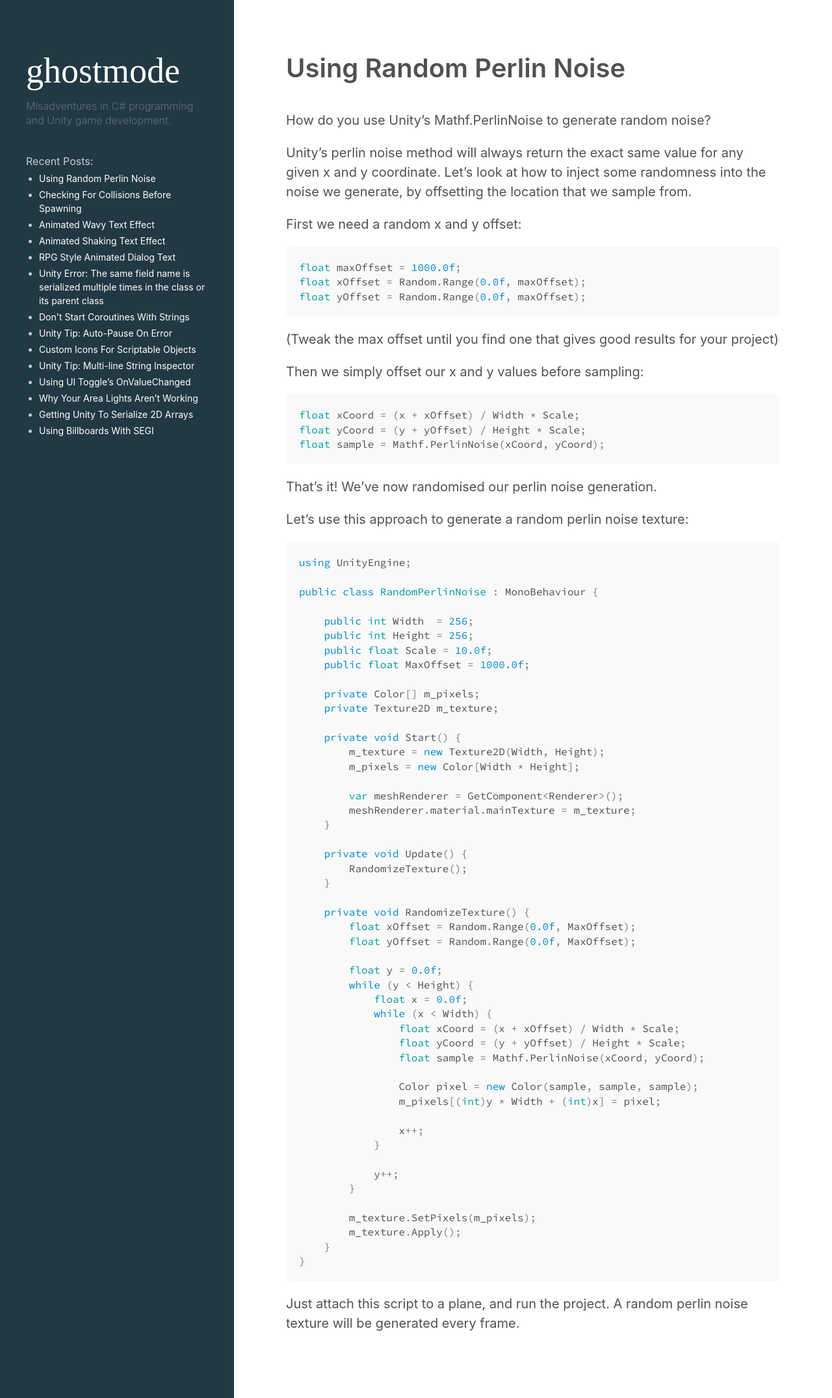
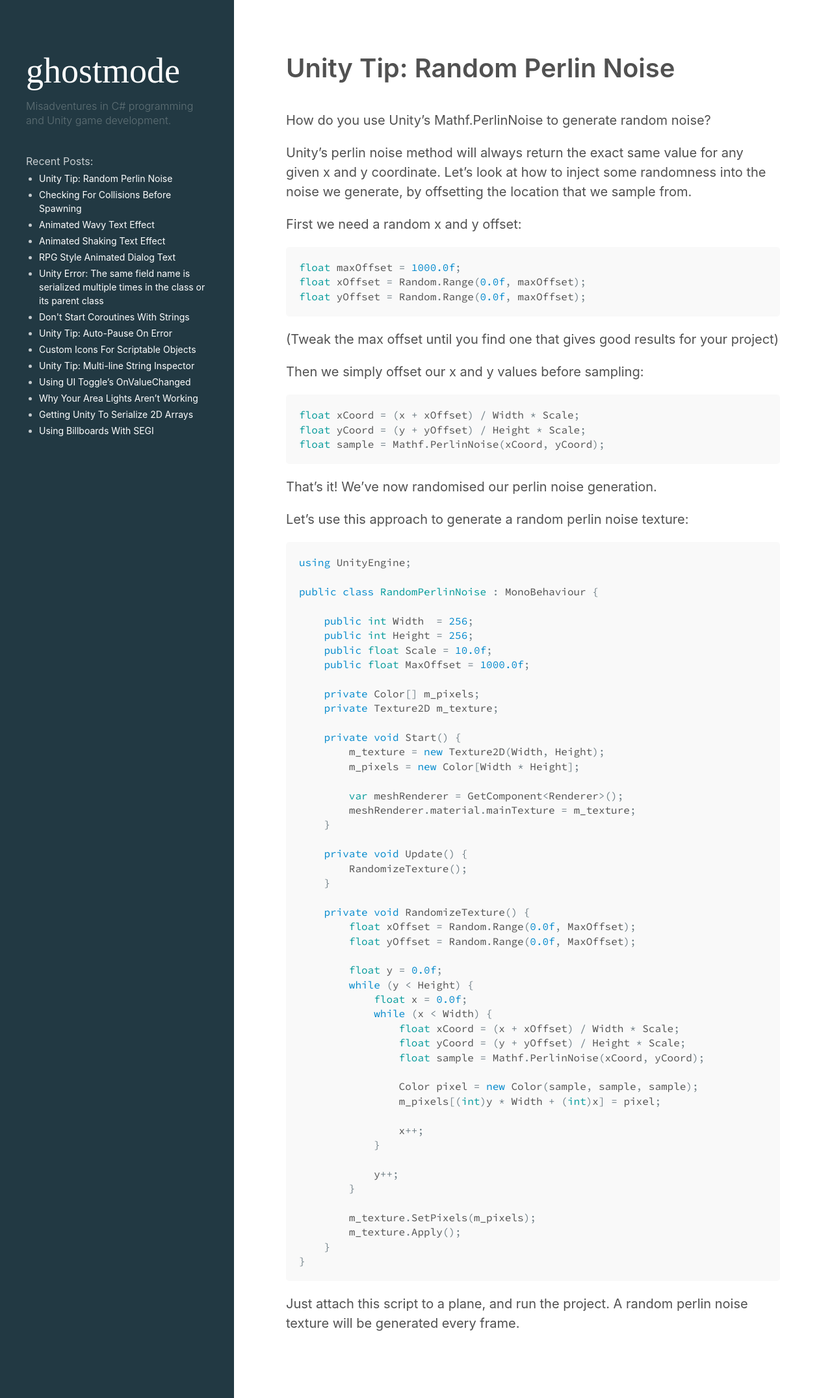
Before and after one commit to teamghostmode/teamghostmode.github.io, a Jekyll site: the page built from _posts/2017-11-17-using-random-perlin-noise.markdown, in a window 1280 px wide. Shown: the whole page at 65% size. Built offline with Jekyll 4.4.1, drawn with Linux system fonts in a browser that asks for light colours; some web fonts are replaced.

Commit message:
Update post: using-random-perlin-noise

```diff
--- a/_posts/2017-11-17-using-random-perlin-noise.markdown
+++ b/_posts/2017-11-17-using-random-perlin-noise.markdown
@@ -1,6 +1,6 @@
 ---
 layout: post
-title: "Using Random Perlin Noise"
+title: "Unity Tip: Random Perlin Noise"
 ---
 
 How do you use Unity’s Mathf.PerlinNoise to generate random noise?
```
